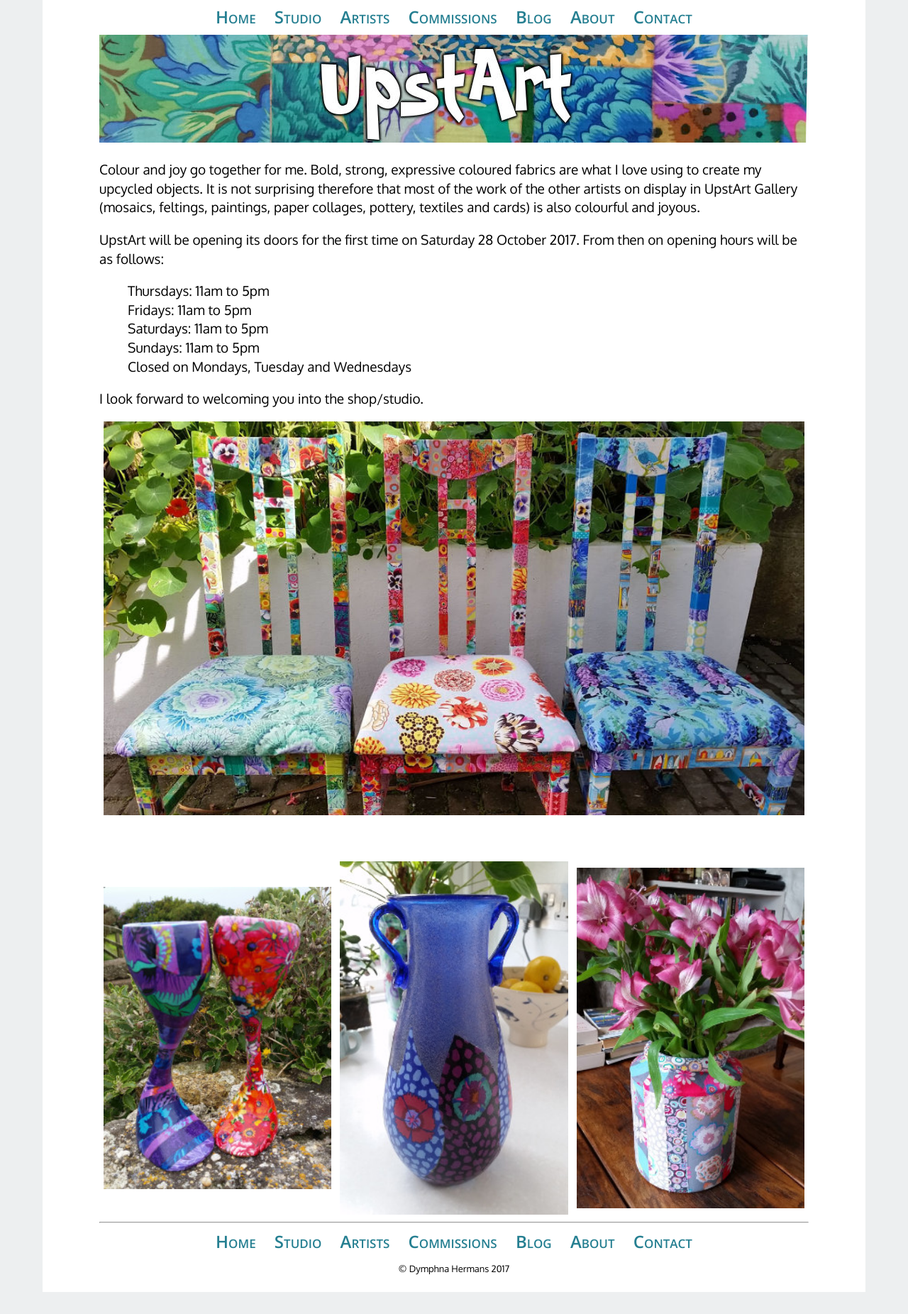
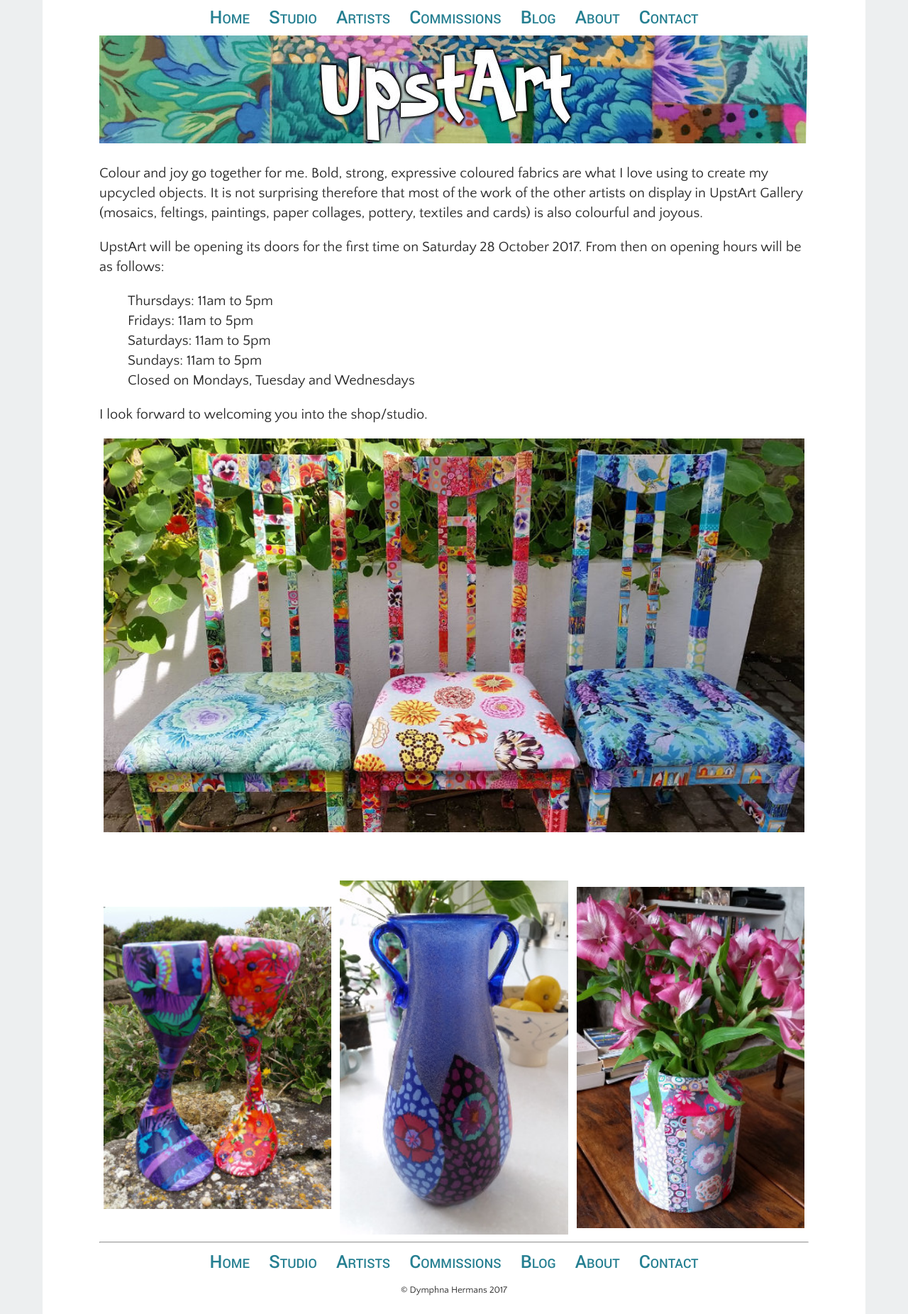
Before and after one commit to d40cht/Upstart, a Jekyll site: the page built from index.md, in a window 1280 px wide. Shown: the whole page at 71% size. Built offline with Jekyll 4.4.1, drawn with Linux system fonts in a browser that asks for light colours; before the commit the page ends 1821 px from its top, so only the background shows below that.

Commit message:
Classier fonts.

```diff
--- a/_layouts/default.html
+++ b/_layouts/default.html
@@ -3,8 +3,8 @@
   <head>
     <link href="css/main.css" rel="stylesheet">
     <link href="images/favicon.ico" rel="shortcut icon">
-    <link href='http://fonts.googleapis.com/css?family=Open+Sans:400,600' rel='stylesheet' type='text/css'>
-    <link href='http://fonts.googleapis.com/css?family=Oxygen' rel='stylesheet' type='text/css'>
+    <link href='http://fonts.googleapis.com/css?family=Yantramanav:500' rel='stylesheet' type='text/css'>
+    <link href='http://fonts.googleapis.com/css?family=Quattrocento+Sans:400,400italic,&subset=latin,latin-ext' rel='stylesheet' type='text/css' />
     <title>UpstArt</title>
 
     <!-- Google Analytics site tracking stuff. -->
--- a/css/main.css
+++ b/css/main.css
@@ -1,10 +1,13 @@
 
 body {
-  font-family: 'Oxygen', sans-serif;
-  font-size: 19px;
+  font-family: 'Quattrocento Sans', sans-serif;
+  font-weight: 400;
+  font-size: 20px;
   line-height: 1.4em;
   margin: 0px;
+  color: #2a2a2a;
   background-color: #edeff0;
+  -webkit-font-smoothing: antialiased;
 }
 
 address {
@@ -12,7 +15,8 @@ address {
 }
 
 h1, h2, h3, h4 {
-  font-family: 'Open Sans', sans-serif;
+  font-family: 'Yantramanav', sans-serif;
+  font-weight: 500;
   font-variant: small-caps;
   color: #058fa1;
 }
@@ -87,9 +91,9 @@ div.header h1 {
 }
 
 div.toplinks {
-  font-family: 'Open Sans', sans-serif;
-  font-size: 24px;
-  font-weight: bold;
+  font-family: 'Yantramanav', sans-serif;
+  font-size: 28px;
+  font-weight: 500;
   font-variant: small-caps;
   width: 100%;
   margin: 8px 0px 8px 0px;
```
